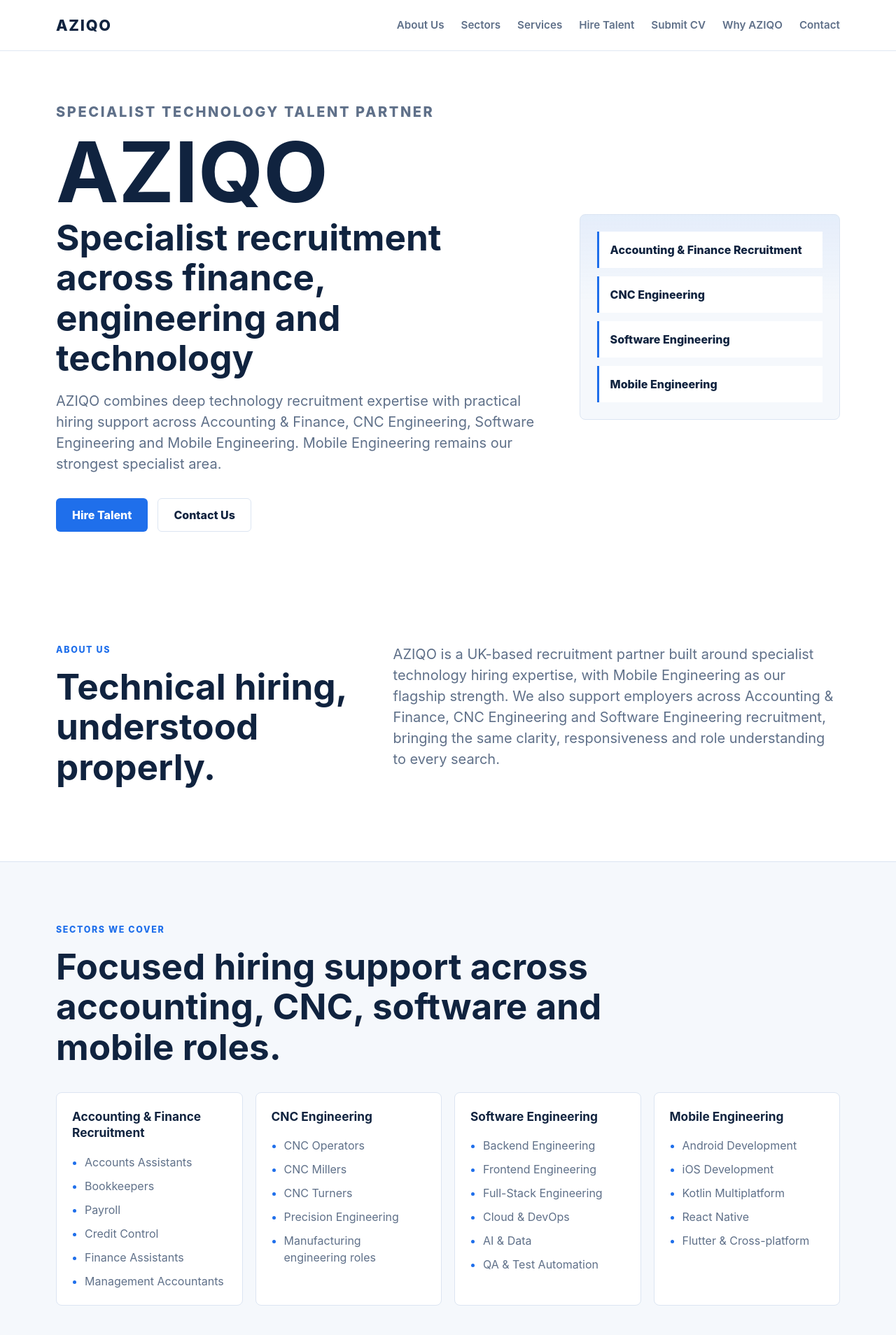
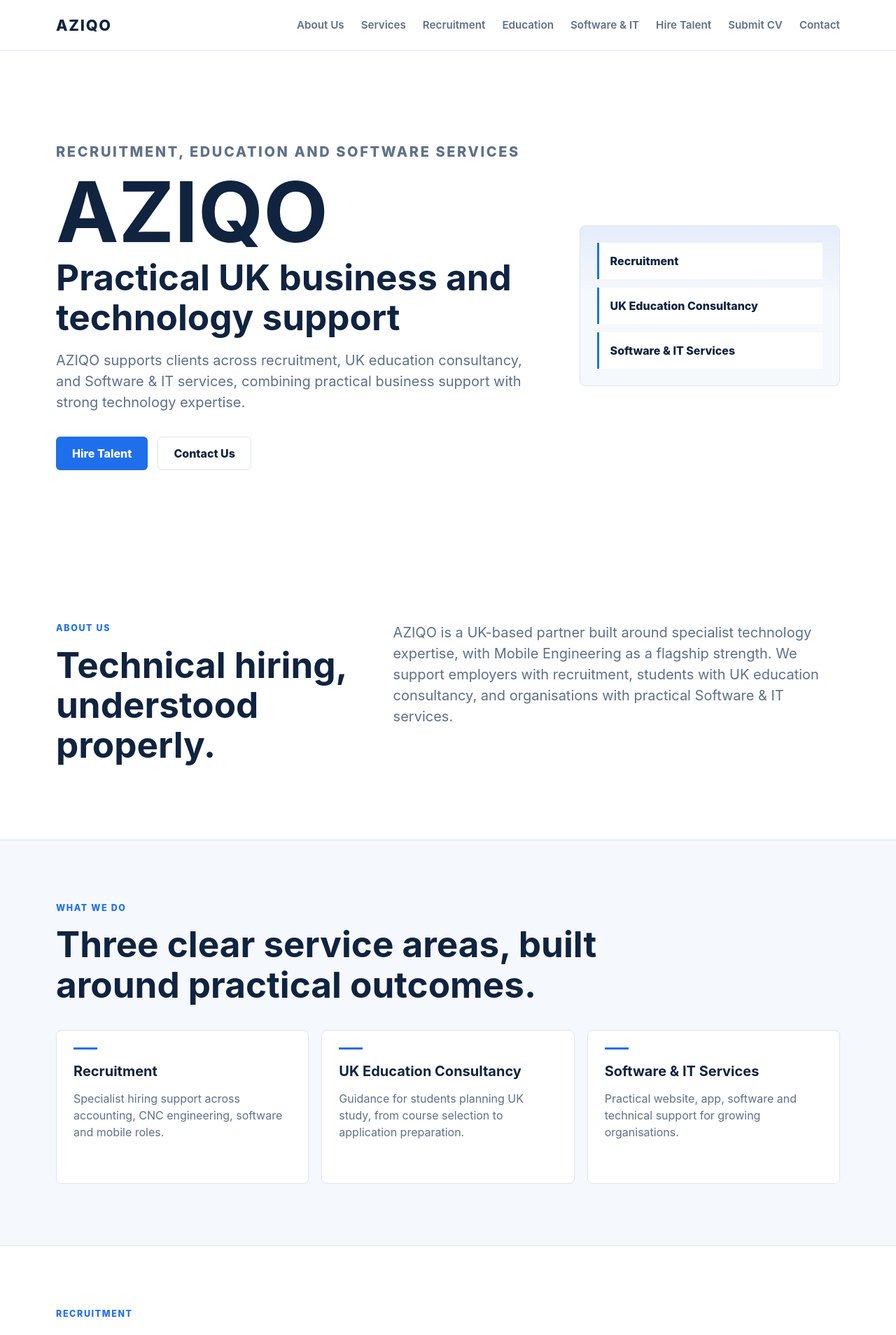
Before and after one commit to Qandil11/Aziqo, a React (Vite) app: page / in a window 1280 px wide. Shown: the top 1908 px of the page at 70% size. Built offline with nearby package versions, Linux system fonts and the light colour scheme.

Commit message:
Add AZIQO service pillars

```diff
--- a/index.html
+++ b/index.html
@@ -5,11 +5,11 @@
     <meta name="viewport" content="width=device-width, initial-scale=1.0" />
     <meta
       name="description"
-      content="AZIQO provides specialist recruitment support across Accounting & Finance, CNC Engineering, Software Engineering and Mobile Engineering roles across the UK."
+      content="AZIQO supports clients across recruitment, UK education consultancy, and Software & IT services, combining practical business support with strong technology expertise."
     />
     <meta
       name="keywords"
-      content="AZIQO, accounting recruitment, finance recruitment, CNC recruitment, CNC engineering recruitment, software engineering recruitment, mobile engineering recruitment, Android recruitment, iOS recruitment, UK recruitment"
+      content="AZIQO, recruitment, UK education consultancy, university admissions support, software IT services, accounting recruitment, CNC recruitment, software engineering recruitment, mobile engineering recruitment, UK business support"
     />
     <meta name="author" content="AZIQO" />
     <meta name="robots" content="index, follow" />
@@ -20,15 +20,15 @@
     <meta property="og:title" content="AZIQO | Technology Talent Partner" />
     <meta
       property="og:description"
-      content="Specialist recruitment for Accounting & Finance, CNC Engineering, Software Engineering and Mobile Engineering roles across the UK."
+      content="Recruitment, UK education consultancy, and Software & IT services with strong technology expertise."
     />
     <meta name="twitter:card" content="summary" />
     <meta name="twitter:title" content="AZIQO | Technology Talent Partner" />
     <meta
       name="twitter:description"
-      content="Specialist recruitment for Accounting & Finance, CNC Engineering, Software Engineering and Mobile Engineering roles across the UK."
+      content="Recruitment, UK education consultancy, and Software & IT services with strong technology expertise."
     />
-    <title>AZIQO | Technology Talent Partner</title>
+    <title>AZIQO | Recruitment, Education & Software Services</title>
   </head>
   <body>
     <div id="root"></div>
--- a/src/main.tsx
+++ b/src/main.tsx
@@ -8,17 +8,28 @@
 const location = "Glasgow, United Kingdom";
 const formspreeEndpoint = "https://formspree.io/f/meewrewp";
 
-const services = [
-  "Accounting and finance recruitment",
-  "CNC engineering recruitment",
-  "Software engineering recruitment",
-  "Mobile engineering talent sourcing",
-  "Candidate shortlisting and screening",
-  "Talent mapping for specialist roles",
-  "Permanent recruitment support",
+const pillars = [
+  {
+    title: "Recruitment",
+    href: "#recruitment",
+    description:
+      "Specialist hiring support across accounting, CNC engineering, software and mobile roles.",
+  },
+  {
+    title: "UK Education Consultancy",
+    href: "#education-consultancy",
+    description:
+      "Guidance for students planning UK study, from course selection to application preparation.",
+  },
+  {
+    title: "Software & IT Services",
+    href: "#software-it-services",
+    description:
+      "Practical website, app, software and technical support for growing organisations.",
+  },
 ];
 
-const sectors = [
+const recruitmentSectors = [
   {
     title: "Accounting & Finance Recruitment",
     roles: [
@@ -63,6 +74,24 @@
   },
 ];
 
+const educationServices = [
+  "UK university admissions guidance",
+  "Course and university selection",
+  "Personal statement support",
+  "Application documentation support",
+  "Student visa guidance and signposting",
+  "Pre-arrival guidance for international students",
+];
+
+const softwareServices = [
+  "Website development",
+  "Mobile app development",
+  "MVP and product build support",
+  "Business software support",
+  "Technical consulting",
+  "Cloud and software delivery support",
+];
+
 const sectorOptions = [
   "Accounting & Finance Recruitment",
   "CNC Engineering",
@@ -74,7 +103,7 @@
 const strengths = [
   "Built with real software engineering experience",
   "Deep mobile engineering specialism",
-  "Focused support across accounting, CNC, software and mobile hiring",
+  "Focused recruitment, education and software service support",
   "Strong candidate-led approach",
   "Professional, responsive and relationship-focused",
 ];
@@ -130,11 +159,12 @@
           </a>
           <div className="nav-links">
             <a href="#about-us">About Us</a>
-            <a href="#sectors">Sectors</a>
-            <a href="#services">Services</a>
+            <a href="#pillars">Services</a>
+            <a href="#recruitment">Recruitment</a>
+            <a href="#education-consultancy">Education</a>
+            <a href="#software-it-services">Software & IT</a>
             <a href="#hire-talent">Hire Talent</a>
             <a href="#submit-cv">Submit CV</a>
-            <a href="#why-aziqo">Why AZIQO</a>
             <a href="#contact">Contact</a>
           </div>
         </nav>
@@ -144,14 +174,13 @@
         <section className="hero section" id="home">
           <div className="container hero-grid">
             <div className="hero-copy">
-              <p className="eyebrow">Specialist technology talent partner</p>
+              <p className="eyebrow">Recruitment, education and software services</p>
               <h1>AZIQO</h1>
-              <h2>Specialist recruitment across finance, engineering and technology</h2>
+              <h2>Practical UK business and technology support</h2>
               <p>
-                AZIQO combines deep technology recruitment expertise with
-                practical hiring support across Accounting & Finance, CNC
-                Engineering, Software Engineering and Mobile Engineering. Mobile
-                Engineering remains our strongest specialist area.
+                AZIQO supports clients across recruitment, UK education
+                consultancy, and Software & IT services, combining practical
+                business support with strong technology expertise.
               </p>
               <div className="hero-actions" aria-label="Primary actions">
                 <a className="button button-primary" href="#hire-talent">
@@ -163,10 +192,11 @@
               </div>
             </div>
             <aside className="hero-panel" aria-label="AZIQO focus areas">
-              <span>Accounting & Finance Recruitment</span>
-              <span>CNC Engineering</span>
-              <span>Software Engineering</span>
-              <span>Mobile Engineering</span>
+              {pillars.map((pillar) => (
+                <a href={pillar.href} key={pillar.title}>
+                  {pillar.title}
+                </a>
+              ))}
             </aside>
           </div>
         </section>
@@ -178,27 +208,41 @@
               <h2>Technical hiring, understood properly.</h2>
             </div>
             <p className="lead">
-              AZIQO is a UK-based recruitment partner built around specialist
-              technology hiring expertise, with Mobile Engineering as our
-              flagship strength. We also support employers across Accounting &
-              Finance, CNC Engineering and Software Engineering recruitment,
-              bringing the same clarity, responsiveness and role understanding
-              to every search.
+              AZIQO is a UK-based partner built around specialist technology
+              expertise, with Mobile Engineering as a flagship strength. We
+              support employers with recruitment, students with UK education
+              consultancy, and organisations with practical Software & IT
+              services.
             </p>
           </div>
         </section>
 
-        <section className="section section-muted" id="sectors">
+        <section className="section section-muted" id="pillars">
           <div className="container">
             <div className="section-heading">
-              <p className="section-label">Sectors We Cover</p>
-              <h2>
-                Focused hiring support across accounting, CNC, software and
-                mobile roles.
-              </h2>
+              <p className="section-label">What We Do</p>
+              <h2>Three clear service areas, built around practical outcomes.</h2>
+            </div>
+            <div className="pillar-grid">
+              {pillars.map((pillar) => (
+                <a className="pillar-card" href={pillar.href} key={pillar.title}>
+                  <span className="card-marker" aria-hidden="true" />
+                  <h3>{pillar.title}</h3>
+                  <p>{pillar.description}</p>
+                </a>
+              ))}
+            </div>
+          </div>
+        </section>
+
+        <section className="section" id="recruitment">
+          <div className="container">
+            <div className="section-heading">
+              <p className="section-label">Recruitment</p>
+              <h2>Specialist hiring support across finance, engineering and technology.</h2>
             </div>
             <div className="sector-grid">
-              {sectors.map((sector) => (
+              {recruitmentSectors.map((sector) => (
                 <article className="sector-card" key={sector.title}>
                   <h3>{sector.title}</h3>
                   <ul>
@@ -212,17 +256,33 @@
           </div>
         </section>
 
-        <section className="section" id="services">
+        <section className="section section-muted" id="education-consultancy">
           <div className="container">
             <div className="section-heading">
-              <p className="section-label">Services</p>
+              <p className="section-label">UK Education Consultancy</p>
               <h2>
-                Specialist recruitment support for finance, engineering and
-                technology teams.
+                Student-focused support for UK admissions and study planning.
               </h2>
             </div>
             <div className="service-grid">
-              {services.map((service) => (
+              {educationServices.map((service) => (
+                <article className="card" key={service}>
+                  <span className="card-marker" aria-hidden="true" />
+                  <h3>{service}</h3>
+                </article>
+              ))}
+            </div>
+          </div>
+        </section>
+
+        <section className="section" id="software-it-services">
+          <div className="container">
+            <div className="section-heading">
+              <p className="section-label">Software & IT Services</p>
+              <h2>Practical technical support for websites, apps and software delivery.</h2>
+            </div>
+            <div className="service-grid">
+              {softwareServices.map((service) => (
                 <article className="card" key={service}>
                   <span className="card-marker" aria-hidden="true" />
                   <h3>{service}</h3>
@@ -236,7 +296,7 @@
           <div className="container two-column">
             <div>
               <p className="section-label">Why AZIQO</p>
-              <h2>A specialist partner for roles where detail matters.</h2>
+              <h2>A practical partner for work where detail matters.</h2>
             </div>
             <div className="check-list">
               {strengths.map((strength) => (
@@ -253,7 +313,7 @@
           <div className="container contact-layout">
             <div>
               <p className="section-label">Hire Talent</p>
-              <h2>Find specialist technology talent with confidence.</h2>
+              <h2>Find specialist talent with confidence.</h2>
               <p className="lead">
                 Tell us about the role, team and hiring priorities. AZIQO can
                 support hiring across Accounting & Finance, CNC Engineering,
@@ -398,9 +458,9 @@
               <p className="section-label">Contact</p>
               <h2>Start a conversation with AZIQO.</h2>
               <p className="lead">
-                For hiring support, talent mapping, or a confidential discussion
-                about accounting, CNC engineering, software or mobile
-                recruitment, get in touch.
+                For recruitment support, UK education consultancy, Software & IT
+                services, or a confidential discussion about your next step, get
+                in touch.
               </p>
             </div>
             <div className="contact-stack">
@@ -454,7 +514,10 @@
           </div>
           <div className="footer-links" aria-label="Footer navigation">
             <a href="#about-us">About Us</a>
-            <a href="#sectors">Sectors</a>
+            <a href="#pillars">Services</a>
+            <a href="#recruitment">Recruitment</a>
+            <a href="#education-consultancy">Education</a>
+            <a href="#software-it-services">Software & IT</a>
             <a href="#hire-talent">Hire Talent</a>
             <a href="#submit-cv">Submit CV</a>
             <a href="#contact">Contact</a>
--- a/src/styles.css
+++ b/src/styles.css
@@ -189,6 +189,7 @@
     var(--surface);
 }
 
+.hero-panel a,
 .hero-panel span {
   border-left: 3px solid var(--blue);
   background: var(--white);
@@ -220,6 +221,36 @@
 .section-heading {
   max-width: 780px;
   margin-bottom: 36px;
+}
+
+.pillar-grid {
+  display: grid;
+  grid-template-columns: repeat(3, minmax(0, 1fr));
+  gap: 18px;
+}
+
+.pillar-card {
+  min-height: 220px;
+  border: 1px solid var(--line);
+  border-radius: 8px;
+  padding: 24px;
+  background: var(--white);
+}
+
+.pillar-card h3 {
+  margin-bottom: 14px;
+  color: var(--navy);
+  font-size: 1.25rem;
+  line-height: 1.3;
+}
+
+.pillar-card p {
+  margin-bottom: 0;
+  color: var(--muted);
+}
+
+.pillar-card:hover {
+  border-color: var(--blue);
 }
 
 .service-grid,
@@ -472,6 +503,7 @@
     gap: 34px;
   }
 
+  .pillar-grid,
   .service-grid,
   .sector-grid {
     grid-template-columns: repeat(2, minmax(0, 1fr));
@@ -484,6 +516,7 @@
     width: min(100% - 28px, 1120px);
   }
 
+  .pillar-grid,
   .service-grid,
   .sector-grid {
     grid-template-columns: 1fr;
```
